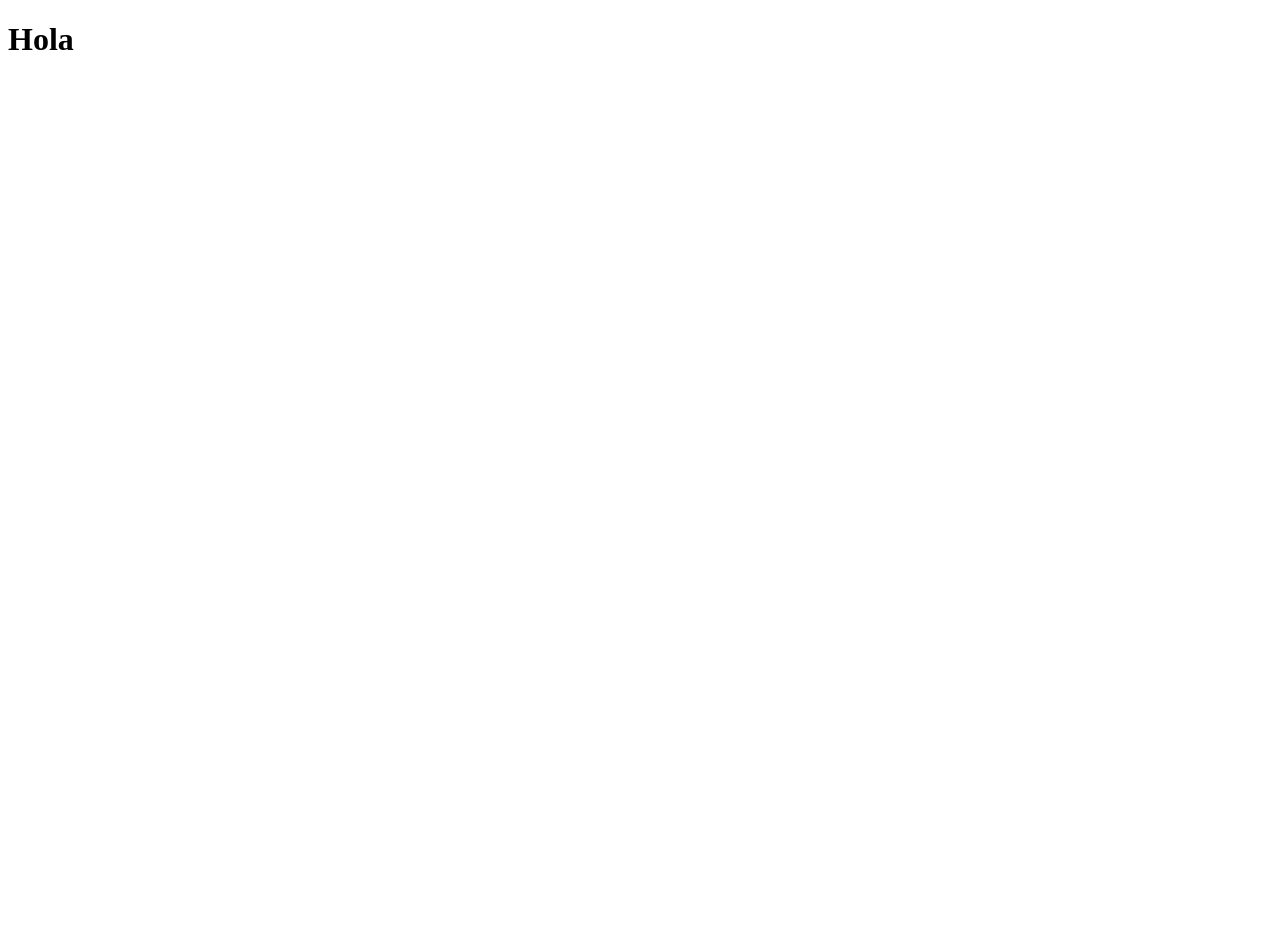
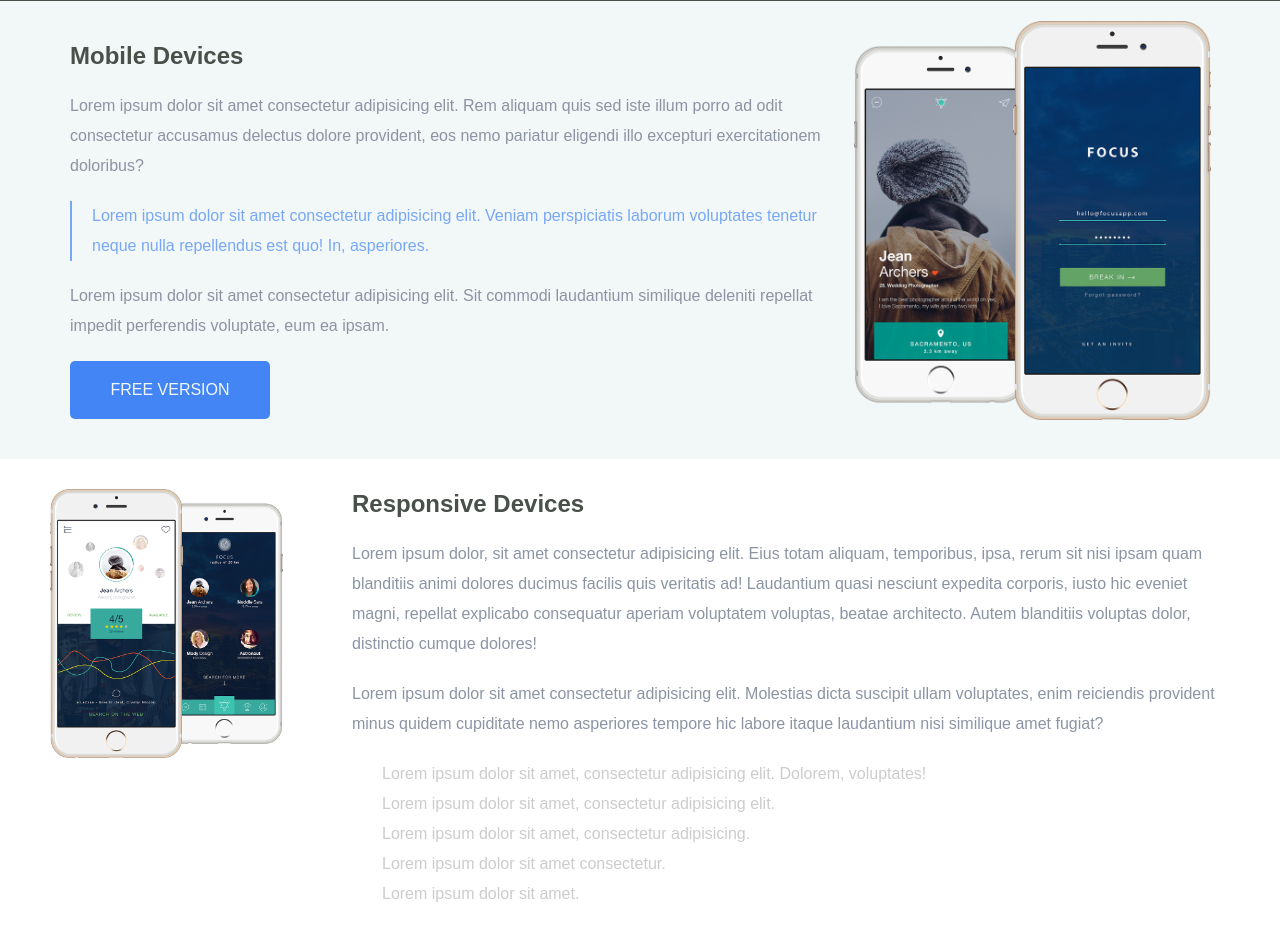
Before and after one commit to cpicciau/examenFinal, a plain HTML site: page public/index.html in a window 1280 px wide. Before the commit the page ends 800 px from the top, so only its background shows below. Drawn offline with Linux system fonts and the light colour scheme.

Commit message:
Examen "terminado"

```diff
--- a/public/index.html
+++ b/public/index.html
@@ -1,13 +1,64 @@
 <!DOCTYPE html>
 <html lang="en">
+
 <head>
     <meta charset="UTF-8">
     <meta http-equiv="X-UA-Compatible" content="IE=edge">
     <meta name="viewport" content="width=device-width, initial-scale=1.0">
-    <title>Document</title>
+    <title>Examen Final</title>
     <link rel="stylesheet" href="./css/main.css">
 </head>
 <body>
-    <h1>Hola</h1>
+    <!-- Contenido-->
+    <div class="contenedor">
+        <section class="mobileDevices">
+            <article class="mobileDevices__texto">
+                <h2>Mobile Devices</h2>
+                <p class="mobileDevices__texto--parrafo1">
+                    Lorem ipsum dolor sit amet consectetur adipisicing elit. Rem aliquam quis sed iste illum porro ad
+                    odit
+                    consectetur accusamus delectus dolore provident, eos nemo pariatur eligendi illo excepturi
+                    exercitationem doloribus?
+                </p>
+                <p class="mobileDevices__texto--parrafoAzul">
+                    Lorem ipsum dolor sit amet consectetur adipisicing elit. Veniam perspiciatis laborum voluptates
+                    tenetur
+                    neque nulla repellendus est quo! In, asperiores.
+                </p>
+                <p class="mobileDevices__texto--parrafo3">
+                    Lorem ipsum dolor sit amet consectetur adipisicing elit. Sit commodi laudantium similique deleniti
+                    repellat impedit perferendis voluptate, eum ea ipsam.
+                </p>
+                <button class="mobileDevices__boton">
+                    FREE VERSION
+                </button>
+            </article>
+            <section class="mobileDevices__imagen">
+                <img src="./assets/img/desktop/iphones-left.png" alt="Mobile login">
+            </section>
+        </section>
+        <section class="responsiveDesign">
+            <section class="mobileDevices__imagen">
+                <img src="./assets/img/desktop/iphones-right.png" alt="Mobile login">
+            </section>
+            <article class="responsiveDesign__texto">
+                <h2>Responsive Devices</h2>
+                <p class="responsiveDesign__texto">Lorem ipsum dolor, sit amet consectetur adipisicing elit. Eius totam aliquam, temporibus, ipsa, rerum sit nisi ipsam quam blanditiis animi dolores ducimus facilis quis veritatis ad! Laudantium quasi nesciunt expedita corporis, iusto hic eveniet magni, repellat explicabo consequatur aperiam voluptatem voluptas, beatae architecto. Autem blanditiis voluptas dolor, distinctio cumque dolores!</p>
+                <p class="responsiveDesign__texto">Lorem ipsum dolor sit amet consectetur adipisicing elit. Molestias
+                    dicta suscipit ullam voluptates, enim reiciendis provident minus quidem cupiditate nemo asperiores
+                    tempore hic labore itaque laudantium nisi similique amet fugiat?</p>
+                <ul>
+                    <li class="responsiveDesign__texto--lista">Lorem ipsum dolor sit amet, consectetur adipisicing elit.
+                        Dolorem, voluptates!</li>
+                    <li class="responsiveDesign__texto--lista">Lorem ipsum dolor sit amet, consectetur adipisicing elit.
+                    </li>
+                    <li class="responsiveDesign__texto--lista">Lorem ipsum dolor sit amet, consectetur adipisicing.</li>
+                    <li class="responsiveDesign__texto--lista">Lorem ipsum dolor sit amet consectetur.</li>
+                    <li class="responsiveDesign__texto--lista">Lorem ipsum dolor sit amet.</li>
+                </ul>
+            </article>
+        </section>
+    </div>
 </body>
+
 </html>
--- a/src/sass/abstracts/_variables.scss
+++ b/src/sass/abstracts/_variables.scss
@@ -1,3 +1,32 @@
 /* ********* */
 /* @VARIABLES */
 /* ********* */
+
+// Colores
+$colores: (
+    negroTitulos: #49504a,
+    azulTexto: #78a8f5,
+    azulBotonYLista: #4385f5,
+    fondoDevices: #f2f7f8,
+    grisTexto: #8c94a3,
+    grisLista: #cccccc
+);
+
+// Fuentes
+$fuente: (
+    // Tipo
+    family: (
+        arial: 'Arial'
+    ),
+
+    size: (
+        // Tamaños
+        // Títulos
+        h2: 1.5rem,
+        // Texto
+        texto: 1.125rem
+    )
+);
+
+// Interlineado
+$interlineado: 1.875rem;
--- a/src/sass/base/_reset.scss
+++ b/src/sass/base/_reset.scss
@@ -1,3 +1,18 @@
 /* ********* */
 /* @RESET */
 /* ********* */
+* {
+    box-sizing: border-box;
+    margin: 0;
+    padding: 0;
+}
+
+input, button {
+    box-sizing: border-box;
+    margin: 0;
+    padding: 0;
+}
+
+ul {
+    list-style-type: none;
+}
--- a/src/sass/base/_typography.scss
+++ b/src/sass/base/_typography.scss
@@ -1,3 +1,10 @@
 /* ********* */
 /* @TYPOGRAPHY */
 /* ********* */
+html {
+    font-family: map-get(map-get($fuente, family), arial);
+}
+
+h2 {
+    color: map-get($colores, negroTitulos);
+}
--- a/src/sass/pages/_home.scss
+++ b/src/sass/pages/_home.scss
@@ -1,3 +1,77 @@
 /* ********* */
 /* @HOME */
 /* ********* */
+
+// Section Mobile Devices
+.mobileDevices {
+    border-top: 1px solid map-get($colores, negroTitulos);
+    background-color: map-get($colores, fondoDevices);
+    line-height: $interlineado;
+    display: flex;
+    padding: 1.25rem 3.125rem;
+
+    // Texto
+    &__texto {
+        display: flex;
+        flex-direction: column;
+        padding: 1.25rem;
+        gap: 1.25rem;
+        color: map-get($colores, grisTexto);
+
+        // Parrafo azul
+        &--parrafoAzul {
+            border-left: 2px solid map-get($colores, azulTexto);
+            color: map-get($colores, azulTexto);
+            padding-left: 1.25rem;
+        }
+    }
+    // Botón
+    &__boton {
+        background-color: map-get($colores, azulBotonYLista);
+        width: 12.5rem;
+        color: map-get($colores, fondoDevices);
+        padding: 1.25rem;
+        border-radius: 5px;
+        border: 0;
+    }
+
+    // Imagen izquierda
+    img {
+        width: 95%;
+    }
+}
+
+// Section Responsive Design
+.responsiveDesign {
+    display: flex;
+    padding: 1.875rem 3.125rem;
+    justify-content: center;
+
+    // Texto
+    &__texto {
+        display: flex;
+        flex-direction: column;
+        padding-left: 1.25rem;
+        color: map-get($colores, grisTexto);
+        line-height: $interlineado;
+        gap: 1.25rem;
+
+        // Elementos lista
+        &--lista {
+            color: map-get($colores, grisLista);
+            padding-left: 3.125rem;
+        }
+
+        &__imagen {
+            width: 80%;
+        }
+    }
+     // Imagen derecha
+     img {
+        width: 95%;
+    }
+
+    h2 {
+        padding-left: 1.25rem;
+    }
+}
```
Also changed, not shown: public/assets/img/desktop/iphones-left.png (added), public/assets/img/desktop/iphones-right.png (added), public/css/main.css, 2 other files.
